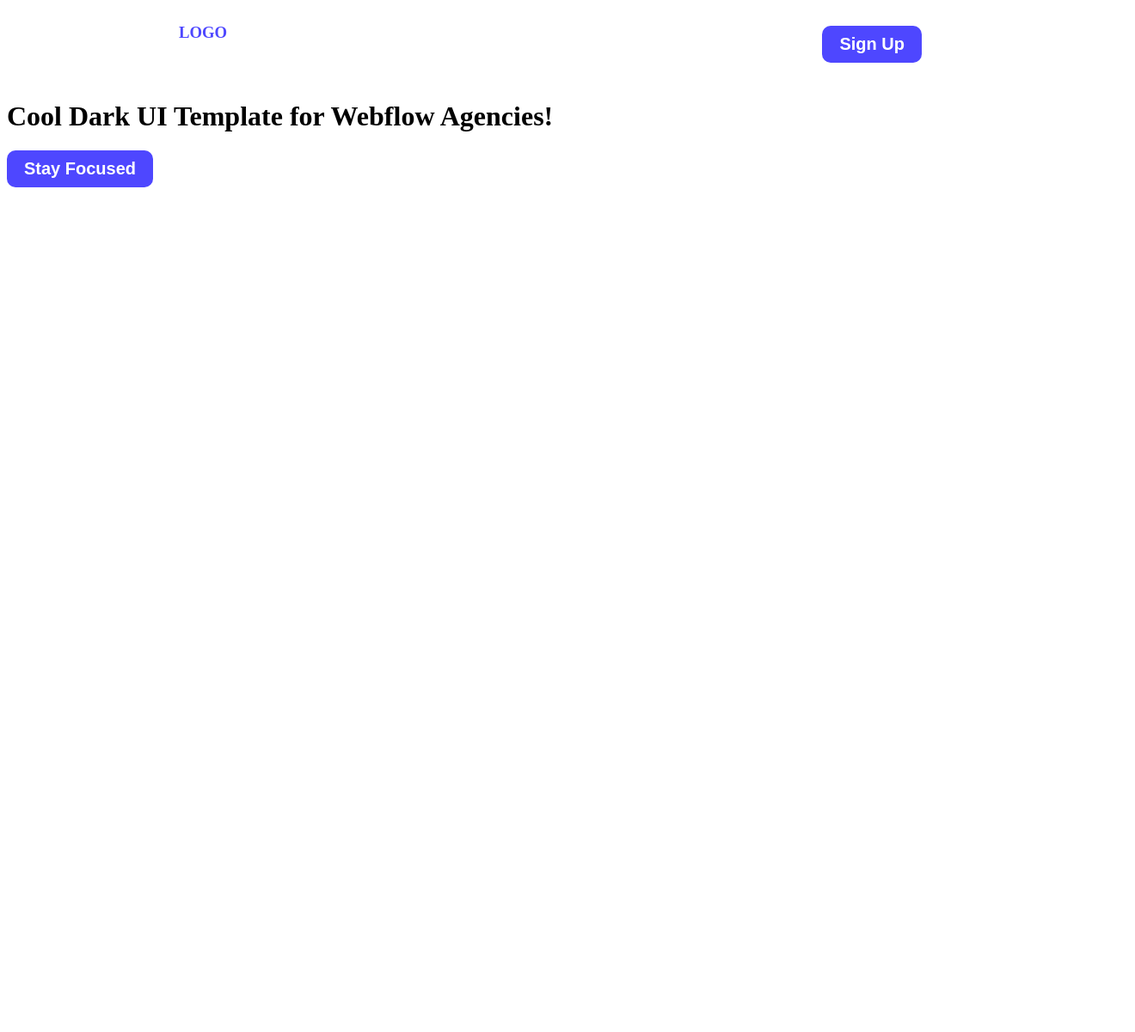
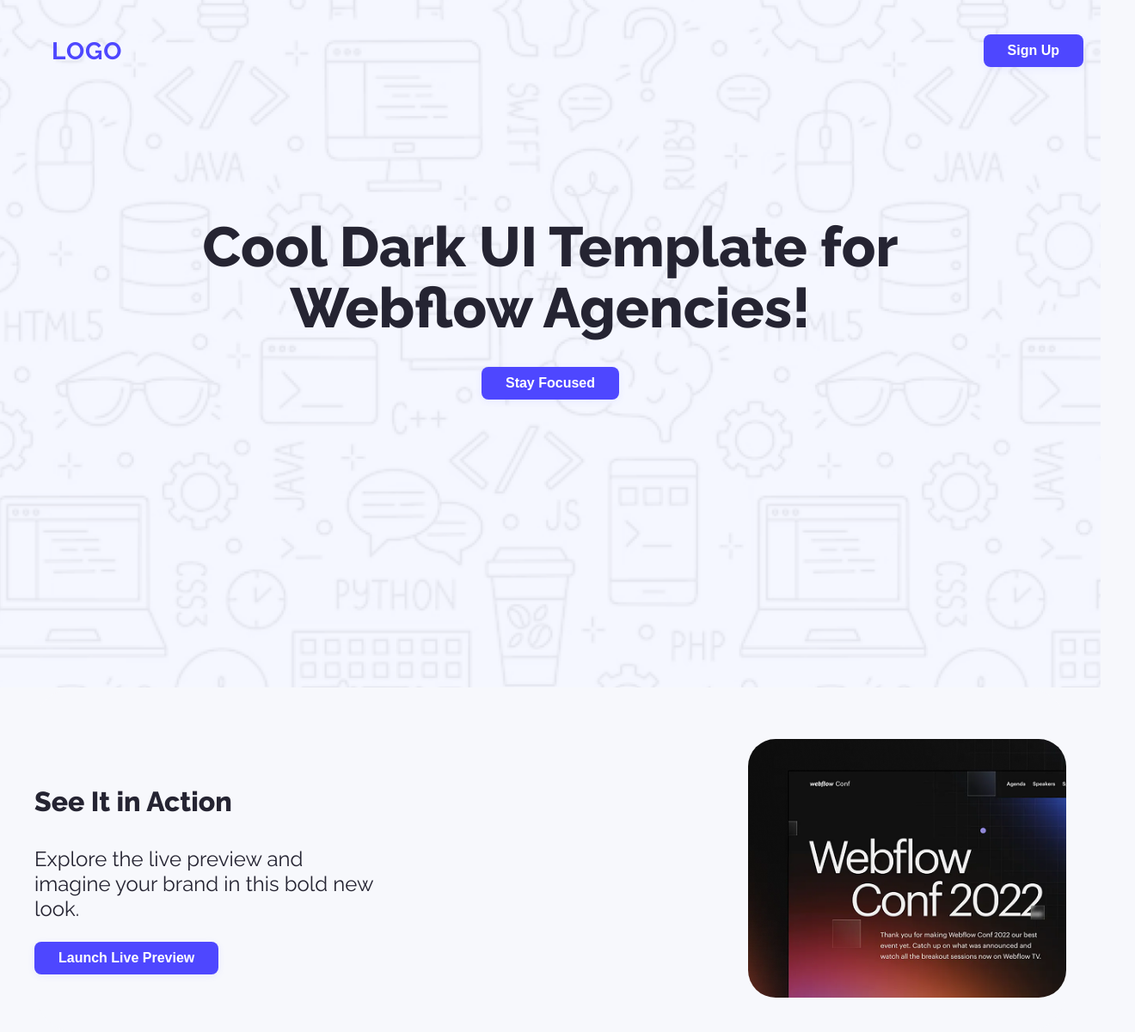
Before and after one commit to Mohosinin/web-dev-Assigenment, a plain HTML site: page index.html in a window 1280 px wide. Shown: the whole page at 86% size, 1320 px wide, since content can reach past the window. Before the commit the page ends 800 px from the top, so only its background shows below. Drawn offline with Linux system fonts and the light colour scheme.

Commit message:
design action section

```diff
--- a/index.html
+++ b/index.html
@@ -11,7 +11,7 @@
 </head>
 <body class="Raleway-normal">
     <header>
-        <nav>
+        <nav class="nav-bar">
             <h3 class="nav-logo">LOGO</h3>
             <ul>
                 <li><a href=""><button class="btn-primary">Sign Up</button></a></li>
@@ -19,14 +19,22 @@
         </nav>
         <div class="banner">
             <div class="banner-contain">
-               <h1 class="banner-title">Cool Dark UI Template for Webflow Agencies!</h1>
+               <h1 class="banner-title">Cool Dark UI Template for <br> Webflow Agencies!</h1>
                <button class="btn-primary">Stay Focused</button>
-
             </div>
         </div>
     </header>
     <main>
-
+      <section class="action-section">
+        <div class="action-content">
+          <h2 class="action-title">See It in Action</h2>
+          <p class="action-desc">Explore the live preview and imagine your brand in this bold new look.</p>
+          <button class="btn-primary action-btn">Launch Live Preview</button>
+        </div>
+        <div class="action-image">
+          <img src="Assets/wc-mini.png" alt="Webflow Conf 2022 Preview" />
+        </div>
+      </section>
     </main>
     <footer>
 
--- a/styels/styels.css
+++ b/styels/styels.css
@@ -1,40 +1,144 @@
 
-.raleway-normal{
+
+body, .raleway-normal {
   font-family: "Raleway", sans-serif;
   font-optical-sizing: auto;
   font-style: normal;
+  margin: 0;
+  padding: 0;
+  background: #f7f8fc;
 }
-/* sherd style */
+/* Button style */
 .btn-primary {
   background-color: #4E47FF;
-  color: white;
-  font-size: 20px;
-  font-weight: bold;
+  color: #fff;
+  font-size: 16px;
+  font-weight: 600;
   border: none;
-  padding: 10px 20px;
-  border-radius: 10px;
+  padding: 10px 28px;
+  border-radius: 8px;
   cursor: pointer;
-
+  box-shadow: 0 2px 8px rgba(78,71,255,0.08);
+}
+.btn-primary:hover {
+  background-color: #372fff;
 }
 .color-primary {
   color: #252432;
 }
+/* Header background */
+header {
+  background-image: url(../Assets/Hero-bg.png);
+  background-repeat: no-repeat;
+  background-position: center;
+  background-size: cover;
+  min-height: 100vh;
+  display: flex;
+  flex-direction: column;
+  justify-content: flex-start;
+}
 
-/* nav styles */
 
+/* Nav styles */
 .nav-logo{
-    width: 100px;
-    height: 50px;
-    color: #4E47FF;
+  color: #4E47FF;
+  font-size: 28px;
+  font-weight: bold;
+  letter-spacing: 1px;
+  margin: 0;
+  padding: 0;
 }
-nav{
+nav {
   display: flex;
   align-items: center;
   justify-content: space-between;
-  margin:0px 200px
+  padding: 40px 60px 0 60px;
+  max-width: 1200px;
+  margin: 0 auto;
+  background: transparent;
+}
+.nav-bar {
+  display: flex;
+  align-items: center;
+  justify-content: space-between;
+  width: 100%;
 }
 nav ul {
   display: flex;
   list-style: none;
   gap: 20px;
+  margin: 0;
+  padding: 0;
 }
+nav ul li {
+  margin: 0;
+  padding: 0;
+}
+/* Banner styles */
+.banner {
+  display: flex;
+  align-items: center;
+  justify-content: center;
+  min-height: 70vh;
+}
+.banner-contain {
+  display: flex;
+  text-align: center;
+  flex-direction: column;
+  align-items: center;
+  justify-content: center;
+  gap: 32px;
+}
+.banner-title {
+  color: #252432;
+  font-size: 65px;
+  font-weight: 800;
+  text-align: center;
+  margin-bottom: 0;
+  margin-top: 0;
+  line-height: 1.1;
+}
+/* Action Section Styles */
+.action-section {
+  display: flex;
+  align-items: center;
+  justify-content: center;
+  gap: 60px;
+  background: #f7f8fc;
+  border-radius: 48px;
+  padding: 60px 0 40px 0;
+  margin: 0 auto;
+  max-width: 1200px;
+}
+.action-content {
+  flex: 1;
+  display: flex;
+  flex-direction: column;
+  align-items: flex-start;
+  justify-content: center;
+  min-width: 320px;
+}
+.action-title {
+  color: #252432;
+  font-size: 32px;
+  font-weight: 800;
+  margin-bottom: 10px;
+}
+.action-desc{
+  color: #252432;
+  font-size: 24px;
+  font-weight: regular;
+  text-align: left;
+  max-width: 400px;
+}
+
+.action-image {
+  display: flex;
+  align-items: center;
+  justify-content: center;
+}
+.action-image img {
+  width: 370px;
+  max-width: 100%;
+  border-radius: 32px;
+}
```
